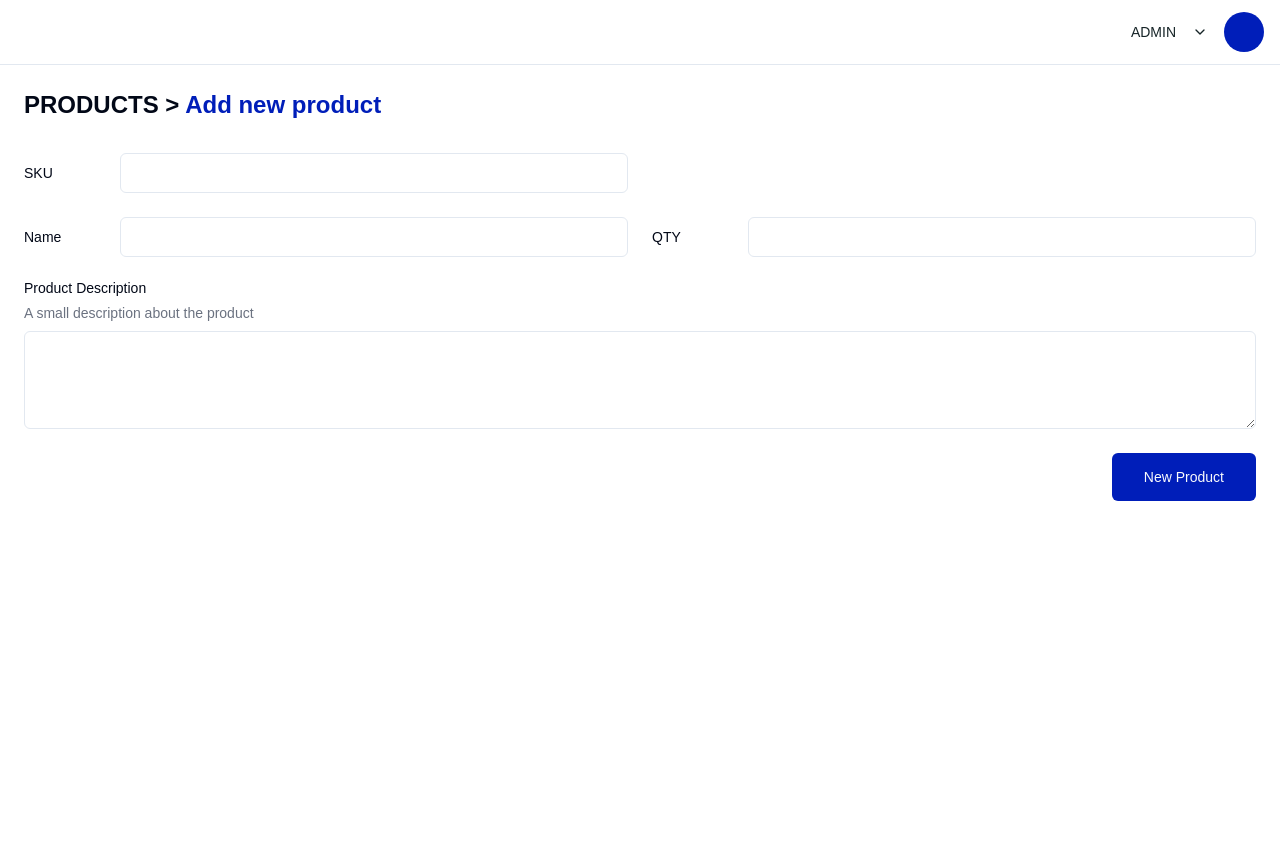
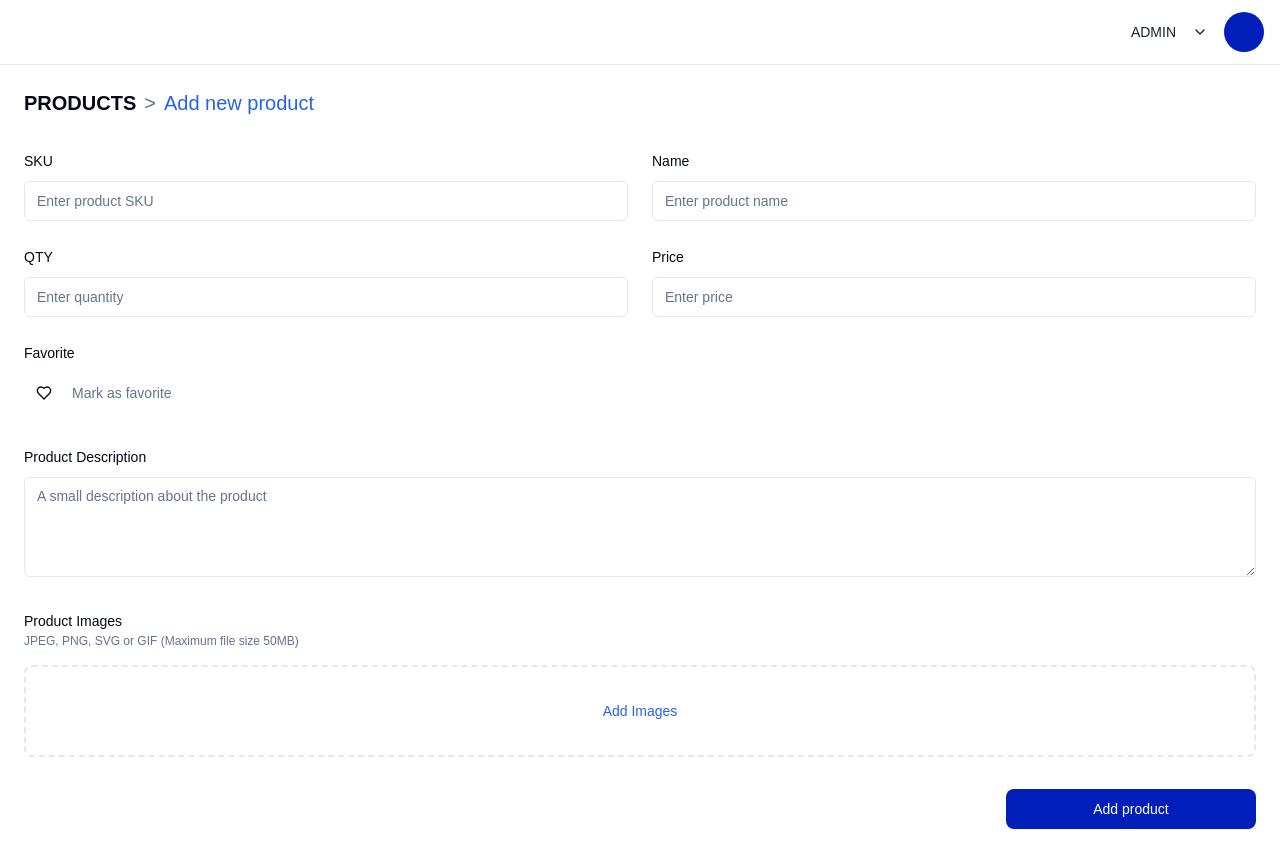
Before and after one commit to abdulladone94/mini-E-Commerce-frontend, a Next.js app: page /add-new-product in a window 1280 px wide. Before the commit the page ends 800 px from the top, so only its background shows below. Built offline with nearby package versions, Linux system fonts and the light colour scheme.

Commit message:
fixed create new product UI

```diff
--- a/package.json
+++ b/package.json
@@ -13,6 +13,7 @@
     "@radix-ui/react-label": "^2.1.0",
     "@radix-ui/react-select": "^2.1.2",
     "@radix-ui/react-slot": "^1.1.0",
+    "@radix-ui/react-toggle": "^1.1.0",
     "@reduxjs/toolkit": "^2.3.0",
     "axios": "^1.7.7",
     "class-variance-authority": "^0.7.0",
--- a/src/app/add-new-product/page.js
+++ b/src/app/add-new-product/page.js
@@ -1,120 +1,248 @@
+"use client";
+
+import { Heart } from "lucide-react";
+import { useState } from "react";
 import { Button } from "@/components/ui/button";
 import { Input } from "@/components/ui/input";
 import { Label } from "@/components/ui/label";
 import { Textarea } from "@/components/ui/textarea";
-import {
-  Select,
-  SelectContent,
-  SelectItem,
-  SelectTrigger,
-  SelectValue,
-} from "@/components/ui/select";
-import { ChevronDown, User, Upload } from "lucide-react";
-import Image from "next/image";
+import { Toggle } from "@/components/ui/toggle";
+import Link from "next/link";
 
-export default function ProductEditor() {
+export default function Component() {
+  const [images, setImages] = useState(null);
+  const [isFavorite, setIsFavorite] = useState(false);
+
   return (
     <div className="container mx-auto p-6">
-      <header className="flex justify-between items-center mb-8">
-        <h1 className="text-2xl font-bold">
-          PRODUCTS &gt; <span className="text-[#001EB9]">Add new product</span>
-        </h1>
-      </header>
+      <div className="mb-8">
+        <div className="flex items-center gap-2 text-xl">
+          <Link href={"/"}>
+            <span className="font-bold">PRODUCTS</span>
+          </Link>
+          <span className="text-muted-foreground">{">"}</span>
+          <span className="text-blue-600">Add new product</span>
+        </div>
+      </div>
 
-      <form className="space-y-6">
-        <div className="grid grid-cols-2 gap-6">
-          <div className="flex items-center space-x-4">
-            <Label htmlFor="sku" className="w-20 flex-shrink-0">
-              SKU
-            </Label>
-            <Input id="sku" className="flex-grow" />
+      <form className="space-y-8">
+        <div className="grid gap-6 md:grid-cols-2">
+          <div className="space-y-2">
+            <Label htmlFor="sku">SKU</Label>
+            <Input id="sku" placeholder="Enter product SKU" />
           </div>
-        </div>
-        <div className="grid grid-cols-2 gap-6">
-          <div className="flex items-center space-x-4">
-            <Label htmlFor="name" className="w-20 flex-shrink-0">
-              Name
-            </Label>
-            <Input id="name" className="flex-grow" />
+
+          <div className="space-y-2">
+            <Label htmlFor="name">Name</Label>
+            <Input id="name" placeholder="Enter product name" />
           </div>
-          <div className="flex items-center space-x-4">
-            <Label htmlFor="qty" className="w-20 flex-shrink-0">
-              QTY
-            </Label>
-            <Input id="qty" type="number" className="flex-grow" />
+
+          <div className="space-y-2">
+            <Label htmlFor="qty">QTY</Label>
+            <Input id="qty" type="number" placeholder="Enter quantity" />
+          </div>
+
+          <div className="space-y-2">
+            <Label htmlFor="price">Price</Label>
+            <Input
+              id="price"
+              type="number"
+              step="0.01"
+              placeholder="Enter price"
+            />
+          </div>
+          <div className="space-y-2">
+            <Label htmlFor="favorite">Favorite</Label>
+            <div className="flex items-center space-x-2">
+              <Toggle
+                id="favorite"
+                aria-label="Toggle favorite"
+                pressed={isFavorite}
+                onPressedChange={setIsFavorite}
+              >
+                <Heart
+                  className={`h-4 w-4 ${
+                    isFavorite ? "fill-current text-primary" : ""
+                  }`}
+                />
+              </Toggle>
+              <span className="text-sm text-muted-foreground">
+                {isFavorite ? "Favorited" : "Mark as favorite"}
+              </span>
+            </div>
           </div>
         </div>
 
-        <div>
-          <Label htmlFor="description" className="mb-2 block">
-            Product Description
-          </Label>
-          <p className="text-sm text-gray-500 mb-2">
-            A small description about the product
-          </p>
-          <Textarea id="description" rows={4} />
+        <div className="space-y-2">
+          <Label htmlFor="description">Product Description</Label>
+          <Textarea
+            id="description"
+            placeholder="A small description about the product"
+            className="min-h-[100px]"
+          />
         </div>
 
-        {/* <div>
-          <Label htmlFor="product-images" className="mb-2 block">
-            Product Images
-          </Label>
-          <p className="text-sm text-gray-500 mb-2">
-            JPEG, PNG, SVG or GIF (Maximum file size 50MB)
-          </p>
-          <div className="flex space-x-4 mb-4">
-            <Image
-              src="/placeholder.svg"
-              alt="Product image 1"
-              width={100}
-              height={100}
-              className="rounded-md"
+        <div className="space-y-4">
+          <div>
+            <Label>Product Images</Label>
+            <p className="text-xs text-muted-foreground">
+              JPEG, PNG, SVG or GIF (Maximum file size 50MB)
+            </p>
+          </div>
+
+          <div className="border-2 border-dashed rounded-lg p-8 text-center">
+            <Input
+              type="file"
+              multiple
+              accept="image/jpeg,image/png,image/svg+xml,image/gif"
+              className="hidden"
+              id="image-upload"
+              onChange={(e) => setImages(e.target.files)}
             />
-            <Image
-              src="/placeholder.svg"
-              alt="Product image 2"
-              width={100}
-              height={100}
-              className="rounded-md"
-            />
-            <Image
-              src="/placeholder.svg"
-              alt="Product image 3"
-              width={100}
-              height={100}
-              className="rounded-md"
-            />
+            <Label
+              htmlFor="image-upload"
+              className="text-blue-600 hover:text-blue-700 cursor-pointer"
+            >
+              Add Images
+            </Label>
+            {images && (
+              <div className="mt-2 text-sm text-muted-foreground">
+                {images.length} file(s) selected
+              </div>
+            )}
           </div>
-          <div className="flex items-center space-x-2">
-            <Input
-              id="product-images"
-              type="file"
-              accept="image/*"
-              multiple
-              className="hidden"
-              onChange={(e) => {
-                // Handle file upload logic here
-                console.log(e.target.files);
-              }}
-            />
-            <Button
-              type="button"
-              variant="outline"
-              onClick={() => document.getElementById("product-images")?.click()}
-              className="flex items-center space-x-2"
-            >
-              <Upload size={16} />
-              <span>Upload Images</span>
-            </Button>
-            <p className="text-sm text-gray-500">No file chosen</p>
-          </div>
-        </div> */}
+        </div>
+
         <div className="flex justify-end">
-          <Button className="flex-1 sm:flex-none py-6 px-8 bg-[#001EB9] ">
-            New Product
+          <Button
+            type="submit"
+            className="w-full w-auto md:w-[250px] bg-[#001EB9] rounded-lg text-white text-sm hover:bg-blue-500"
+          >
+            Add product
           </Button>
         </div>
       </form>
     </div>
   );
 }
+
+// import { Button } from "@/components/ui/button";
+// import { Input } from "@/components/ui/input";
+// import { Label } from "@/components/ui/label";
+// import { Textarea } from "@/components/ui/textarea";
+// import {
+//   Select,
+//   SelectContent,
+//   SelectItem,
+//   SelectTrigger,
+//   SelectValue,
+// } from "@/components/ui/select";
+// import { ChevronDown, User, Upload } from "lucide-react";
+// import Image from "next/image";
+
+// export default function ProductEditor() {
+//   return (
+//     <div className="container mx-auto p-6">
+//       <header className="flex justify-between items-center mb-8">
+//         <h1 className="text-2xl font-bold">
+//           PRODUCTS &gt; <span className="text-[#001EB9]">Add new product</span>
+//         </h1>
+//       </header>
+
+//       <form className="space-y-6">
+//         <div className="grid grid-cols-2 gap-6">
+//           <div className="flex items-center space-x-4">
+//             <Label htmlFor="sku" className="w-20 flex-shrink-0">
+//               SKU
+//             </Label>
+//             <Input id="sku" className="flex-grow" />
+//           </div>
+//         </div>
+//         <div className="grid grid-cols-2 gap-6">
+//           <div className="flex items-center space-x-4">
+//             <Label htmlFor="name" className="w-20 flex-shrink-0">
+//               Name
+//             </Label>
+//             <Input id="name" className="flex-grow" />
+//           </div>
+//           <div className="flex items-center space-x-4">
+//             <Label htmlFor="qty" className="w-20 flex-shrink-0">
+//               QTY
+//             </Label>
+//             <Input id="qty" type="number" className="flex-grow" />
+//           </div>
+//         </div>
+
+//         <div>
+//           <Label htmlFor="description" className="mb-2 block">
+//             Product Description
+//           </Label>
+//           <p className="text-sm text-gray-500 mb-2">
+//             A small description about the product
+//           </p>
+//           <Textarea id="description" rows={4} />
+//         </div>
+
+//         {/* <div>
+//           <Label htmlFor="product-images" className="mb-2 block">
+//             Product Images
+//           </Label>
+//           <p className="text-sm text-gray-500 mb-2">
+//             JPEG, PNG, SVG or GIF (Maximum file size 50MB)
+//           </p>
+//           <div className="flex space-x-4 mb-4">
+//             <Image
+//               src="/placeholder.svg"
+//               alt="Product image 1"
+//               width={100}
+//               height={100}
+//               className="rounded-md"
+//             />
+//             <Image
+//               src="/placeholder.svg"
+//               alt="Product image 2"
+//               width={100}
+//               height={100}
+//               className="rounded-md"
+//             />
+//             <Image
+//               src="/placeholder.svg"
+//               alt="Product image 3"
+//               width={100}
+//               height={100}
+//               className="rounded-md"
+//             />
+//           </div>
+//           <div className="flex items-center space-x-2">
+//             <Input
+//               id="product-images"
+//               type="file"
+//               accept="image/*"
+//               multiple
+//               className="hidden"
+//               onChange={(e) => {
+//                 // Handle file upload logic here
+//                 console.log(e.target.files);
+//               }}
+//             />
+//             <Button
+//               type="button"
+//               variant="outline"
+//               onClick={() => document.getElementById("product-images")?.click()}
+//               className="flex items-center space-x-2"
+//             >
+//               <Upload size={16} />
+//               <span>Upload Images</span>
+//             </Button>
+//             <p className="text-sm text-gray-500">No file chosen</p>
+//           </div>
+//         </div> */}
+//         <div className="flex justify-end">
+//           <Button className="flex-1 sm:flex-none py-6 px-8 bg-[#001EB9] ">
+//             New Product
+//           </Button>
+//         </div>
+//       </form>
+//     </div>
+//   );
+// }
--- a/src/components/pageHeader.jsx
+++ b/src/components/pageHeader.jsx
@@ -34,19 +34,21 @@ export default function PageHeader({ title }) {
             onClick={handleSearchClick}
           >
             <Search className="w-5 h-5 mr-2" />
-            Search
+            <span className="hidden md:block ml-2 bg-[#001EB9] hover:bg-blue-500">
+              Search
+            </span>
           </Button>
         </div>
         <div className="flex gap-2">
           <Link
             href="/add-new-product"
-            className="flex flex-1 w-[250px] sm:flex-none justify-center items-center bg-[#001EB9] rounded-lg text-white text-sm hover:bg-blue-500"
+            className="flex flex-1  md:w-[250px] sm:flex-none justify-center items-center bg-[#001EB9] rounded-lg text-white text-sm hover:bg-blue-500"
           >
             New Product
           </Link>
           <Link
             href="/favourite-products"
-            className="py-6 flex flex-1 w-[50px] sm:flex-none justify-center items-center bg-[#001EB9] rounded-lg text-white text-sm hover:bg-blue-500"
+            className="py-6 flex flex-1  md:w-[50px] sm:flex-none justify-center items-center bg-[#001EB9] rounded-lg text-white text-sm hover:bg-blue-500"
             variant="outline"
           >
             <Star className="w-5 h-5 fill-[#001EB9] border-[#001EB9]" />
--- /dev/null
+++ b/src/components/ui/toggle.jsx
@@ -0,0 +1,40 @@
+"use client"
+
+import * as React from "react"
+import * as TogglePrimitive from "@radix-ui/react-toggle"
+import { cva } from "class-variance-authority";
+
+import { cn } from "@/lib/utils"
+
+const toggleVariants = cva(
+  "inline-flex items-center justify-center rounded-md text-sm font-medium ring-offset-background transition-colors hover:bg-muted hover:text-muted-foreground focus-visible:outline-none focus-visible:ring-2 focus-visible:ring-ring focus-visible:ring-offset-2 disabled:pointer-events-none disabled:opacity-50 data-[state=on]:bg-accent data-[state=on]:text-accent-foreground [&_svg]:pointer-events-none [&_svg]:size-4 [&_svg]:shrink-0 gap-2",
+  {
+    variants: {
+      variant: {
+        default: "bg-transparent",
+        outline:
+          "border border-input bg-transparent hover:bg-accent hover:text-accent-foreground",
+      },
+      size: {
+        default: "h-10 px-3 min-w-10",
+        sm: "h-9 px-2.5 min-w-9",
+        lg: "h-11 px-5 min-w-11",
+      },
+    },
+    defaultVariants: {
+      variant: "default",
+      size: "default",
+    },
+  }
+)
+
+const Toggle = React.forwardRef(({ className, variant, size, ...props }, ref) => (
+  <TogglePrimitive.Root
+    ref={ref}
+    className={cn(toggleVariants({ variant, size, className }))}
+    {...props} />
+))
+
+Toggle.displayName = TogglePrimitive.Root.displayName
+
+export { Toggle, toggleVariants }
```
Also changed, not shown: 1 other file (tests, documents, lock files or other folders).
